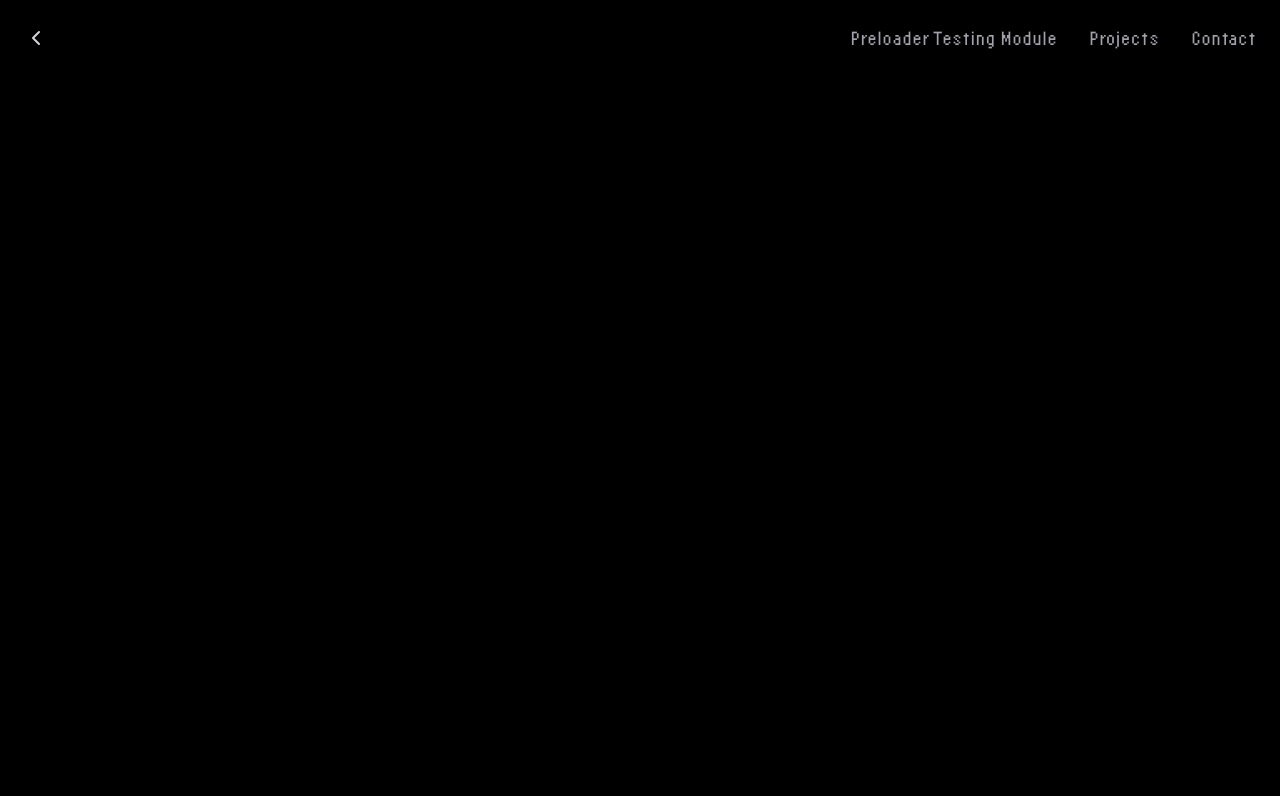
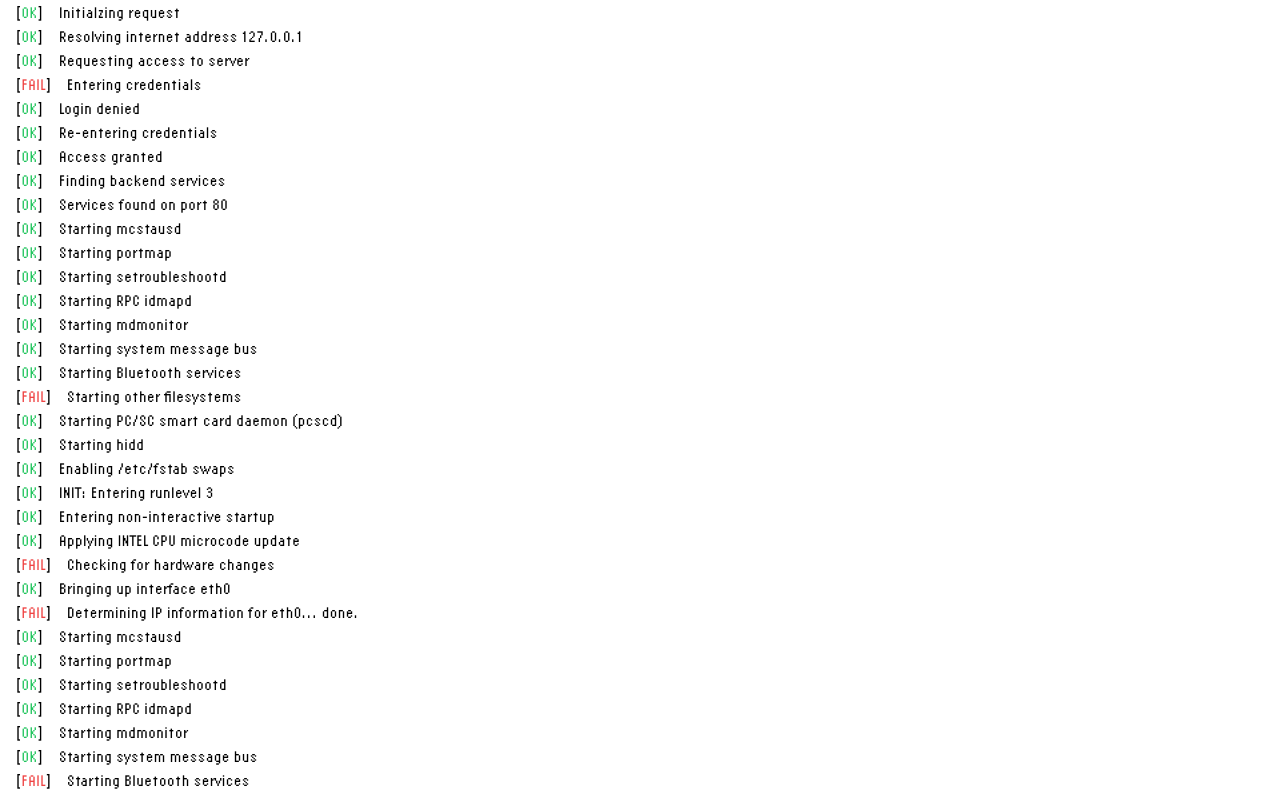
Before and after one commit to aarasawa/aarasawa.dev, a Next.js app: page /boot in a window 1280 px wide. Shown: the top 796 px of the page. Built offline with nearby package versions, Linux system fonts and the light colour scheme.

Commit message:
Created mock boot sequence

```diff
--- a/app/boot/page.tsx
+++ b/app/boot/page.tsx
@@ -1,13 +1,7 @@
-import { Navigation } from "../components/nav";
 import Preloader from "../components/preloader";
 
 export default function boot() {
   return (
-		<div className="bg-black scroll-p-5">
-			<Navigation />
-			<div className=" flex flex-col justify-center w-screen h-screen overflow-hidden">
-				<Preloader/>
-			</div>
-		</div>
+		<Preloader/>
 	);
 }
--- a/app/components/preloader.tsx
+++ b/app/components/preloader.tsx
@@ -1,6 +1,18 @@
-import React, { useState, useEffect } from 'react';
+'use client'
+import { useState, useEffect } from 'react';
 
-const Preloader: React.FC = () => {
+/*
+The following code has been referenced from this CTF template. I had an initial vision for how the preloader would look
+and while looking for CTFs to participate in I found this template site which matched my vision. The code is in JS and
+has been modified for TypeScript and Next.JS App Router.
+
+(https://github.com/ashawe/CTF-Website-Template-2020/blob/master/js/preloader.js
+*/
+
+const Preloader = (): JSX.Element => {
+  const [count, setCount] = useState<number>(0);
+  const [delay, setDelay] = useState<number>(1000);
+  const [repeat, setRepeat] = useState<number>(0);
   const strings: string[] = [
     "Initialzing request",
     "Resolving internet address 127.0.0.1",
@@ -9,134 +21,184 @@ const Preloader: React.FC = () => {
     "Login denied",
     "Re-entering credentials",
     "Access granted",
-    "Finding CTF backend services",
+    "Finding backend services",
     "Services found on port 80",
     "Starting mcstausd",
+    "Starting portmap",
+    "Starting setroubleshootd",
+    "Starting RPC idmapd",
+    "Starting mdmonitor",
+    "Starting system message bus",
+    "Starting Bluetooth services",
+    "Starting other filesystems",
+    "Starting PC/SC smart card daemon (pcscd)",
+    "Starting hidd",
+    "Enabling /etc/fstab swaps",
+    "INIT: Entering runlevel 3",
+    "Entering non-interactive startup",
+    "Applying INTEL CPU microcode update",
+    "Checking for hardware changes",
+    "Bringing up interface eth0",
+    "Determining IP information for eth0... done.",
+    "Starting mcstausd",
+    "Starting portmap",
+    "Starting setroubleshootd",
+    "Starting RPC idmapd",
+    "Starting mdmonitor",
+    "Starting system message bus",
+    "Starting Bluetooth services",
+    "Starting other filesystems",
+    "Starting PC/SC smart card daemon (pcscd)",
+    "Starting hidd",
+    "Enabling /etc/fstab swaps",
+    "INIT: Entering runlevel 3",
+    "Entering non-interactive startup",
+    "Applying INTEL CPU microcode update",
+    "Checking for hardware changes",
+    "Bringing up interface eth0",
+    "Determining IP information for eth0... done.",
+    "Connecting to backend service",
+    "Connected to backend service",
+    "Finding database services",
+    "Services found on port 3306",
+    "Establishing connection to the database",
+    "Connection established",
+    "Logging into the database server",
+    "Login successful",
+    "Reading database",
+    "Fetching data from database",
+    "Data acquired",
+    "Finding other resources",
+    "Fetching resources",
+    "Processing DOM",
+    "Loading images",
+    "Loading content",
+    "Page rendered",
+    "Starting display manager",
+    "WELCOME TO AARASAWA.DEV",
+    "Initializing..."
   ];
 
-  const [count, setCount] = useState<number>(0);
-  const [delay, setDelay] = useState<number>(1000);
+  useEffect(() => {
+    checkCookie();
+  }, []);
 
   useEffect(() => {
-    const timer = setTimeout(() => {
-      setCount(count + 1);
-    }, delay);
+    if (count < strings.length) {
+      const timeout = setTimeout(() => {
+        addLog();
+      }, delay);
 
-    return clearTimeout(timer);
+      return () => clearTimeout(timeout);
+    } else {
+      setTimeout(() => {
+        setDelay(1000);
+        createLog("OK");
+      }, 1000);
+    }
   }, [count, delay]);
+
+  const addLog = (): void => {
+    const status = Math.random() > 0.15 ? 'OK' : 'FAIL';
+    const row = createLog(status, count);
+    if (row) {
+      document.getElementById('preloader')?.appendChild(row);
+      goScrollToBottom();
+      setCount(prevCount => prevCount + 1);
+
+      if (repeat === 0) {
+        if (count > 3) setDelay(250);
+        if (count > 6) setDelay(100);
+        if (count > 8) setDelay(50);
+        if (count > 10) setDelay(10);
+      } else {
+        if (count > 3) setDelay(10);
+      }
+    }
+  };
+
+  const createLog = (type: string, index?: number): HTMLDivElement | null => {
+    const doc = typeof document !== 'undefined' ? document : null;
+    if (!doc) return null;
+
+    const row = doc.createElement('div');
+    const spanStatus = doc.createElement('span');
+    const formattedStatus = getFormattedStatus(type);
+    spanStatus.innerHTML = formattedStatus;
+    spanStatus.className = getTypeClass(type);
+
+    const spanStartBracket = doc.createElement('span');
+    const spanEndBracket = doc.createElement('span');
+    spanStartBracket.innerHTML = '&emsp;[';
+    spanEndBracket.innerHTML = ']&emsp;';
+    spanStartBracket.className = 'bracket-color';
+    spanEndBracket.className = 'bracket-color';
+
+    const message: string = (index != null) ? strings[index] : 'kernel: Initializing...';
+
+    if (index == null) {
+      // Handle UI changes here, like fading out preloader and fading in main content
+    }
+
+    const spanMessage = doc.createElement('span');
+    spanMessage.innerHTML = message;
+
+    row.appendChild(spanStartBracket);
+    row.appendChild(spanStatus);
+    row.appendChild(spanEndBracket);
+    row.appendChild(spanMessage);
+
+    return row;
+  };
+
+  const getTypeClass = (type: string): string => {
+    const typeColorMap: Record<string, string> = {
+      'OK': 'text-green-500',
+      'FAIL': 'text-red-500',
+    };
+
+    return typeColorMap[type] || 'text-gray-500';
+  };
+
+  const getFormattedStatus = (type: string): string => {
+    if (type === 'OK' || type === 'FAIL') {
+      return `${type.toUpperCase()}`;
+    } else {
+      return type.toUpperCase();
+    }
+  };
+
+  const goScrollToBottom = (): void => {
+    if (typeof window !== 'undefined') window.scrollTo(0, document.body.scrollHeight);
+  };
+
+  const setCookie = (cname: string, cvalue: string, exdays: number): void => {
+    const d = new Date();
+    d.setTime(d.getTime() + (exdays * 24 * 60 * 60 * 1000));
+    const expires: string = "expires=" + d.toUTCString();
+    document.cookie = cname + "=" + cvalue + ";" + expires + ";path=/";
+  };
+
+  const getCookie = (a: string): string => {
+    const b = document.cookie.match('(^|;)\\s*' + a + '\\s*=\\s*([^;]+)');
+    return b ? b.pop()?.trim() || '' : '';
+  };
+
+  const checkCookie = (): void => {
+    const user: string = getCookie("visited");
+    if (user === "1") {
+      setCookie("visited", "1", 30);
+    } else {
+      addLog();
+      setCookie("visited", "1", 30);
+    }
+  };
 
   return (
     <div id="preloader">
-      {strings.slice(0, count).map((message: string, index: number) => (
-        <div key={index}>{message}</div>
-      ))}
+      {/* Your preloader content goes here */}
     </div>
   );
-}
+};
 
 export default Preloader;
-
-/* var preloader = document.getElementById('preloader');
-var delay = 1000;
-var count = 0;
-var repeat = 0;
-
-function addLog() {
-  var row = createLog('ok', count);
-  preloader.appendChild(row);
-
-  goScrollToBottom();
-
-  count++;
-
-  if (repeat == 0) {
-    if (count > 3) {
-      delay = 300;
-    }
-
-    if (count > 6) {
-      delay = 100;
-    }
-
-    if (count > 8) {
-      delay = 50;
-    }
-
-    if (count > 10) {
-      delay = 10;
-    }
-  } else {
-    if (count > 3) {
-      delay = 10;
-    }
-  }
-
-  if (count < strings.length) {
-    setTimeout(function() {
-      return addLog();
-    }, delay);
-  } else {
-    setTimeout(function() {
-      delay = 1000;
-      return createLog("ok");
-    }, 1000);
-  }
-}
-
-function createLog(type, index) {
-  var row = document.createElement('div');
-
-  var spanStatus = document.createElement('span');
-  spanStatus.className = type;
-  spanStatus.innerHTML = type.toUpperCase();
-
-  var message = (index != null)
-              ? strings[index]
-              : 'kernel: Initializing...';
-
-  if(index == null)
-  {
-    var preloader = $('#preloader');
-    jQuery(preloader).fadeOut("slow");
-    jQuery("#main").fadeIn("slow");
-  }
-
-  var spanMessage = document.createElement('span');
-  spanMessage.innerHTML = message;
-
-  row.appendChild(spanStatus);
-  row.appendChild(spanMessage);
-
-  return row;
-}
-
-function goScrollToBottom() {
-  $(document).scrollTop($(document).height());
-}
-
-function setCookie(cname,cvalue,exdays) {
-  var d = new Date();
-  d.setTime(d.getTime() + (exdays*24*60*60*1000));
-  var expires = "expires=" + d.toGMTString();
-  document.cookie = cname + "=" + cvalue + ";" + expires + ";path=/";
-}
-
-// below method reference https://stackoverflow.com/questions/5639346/what-is-the-shortest-function-for-reading-a-cookie-by-name-in-javascript/25490531#25490531
-function getCookie(a) {
-  var b = document.cookie.match('(^|;)\\s*' + a + '\\s*=\\s*([^;]+)');
-  return b ? b.pop() : '';
-}
-
-function checkCookie() {
-  var user=getCookie("visited");
-  if (user == 1) {
-    setCookie("visited", 1, 30); //this will update the cookie
-    jQuery("#main").fadeIn("slow");
-  } else {
-    addLog();
-    setCookie("visited", 1, 30);
-
-  }
-}
-
-checkCookie(); */
--- a/package.json
+++ b/package.json
@@ -13,7 +13,7 @@
     "framer-motion": "^10.18.0",
     "jquery": "^3.7.1",
     "lucide-react": "^0.309.0",
-    "next": "^14.0.4",
+    "next": "^14.2.1",
     "nextjs": "^0.0.3",
     "node-fetch": ">=2.7.6",
     "pixelarticons": "^1.7.0",
```
Also changed, not shown: app/globals.css (line endings or trailing spaces), 1 other file (tests, documents, lock files or other folders).
